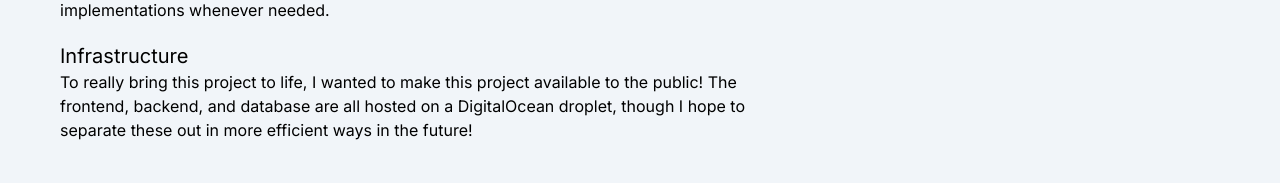
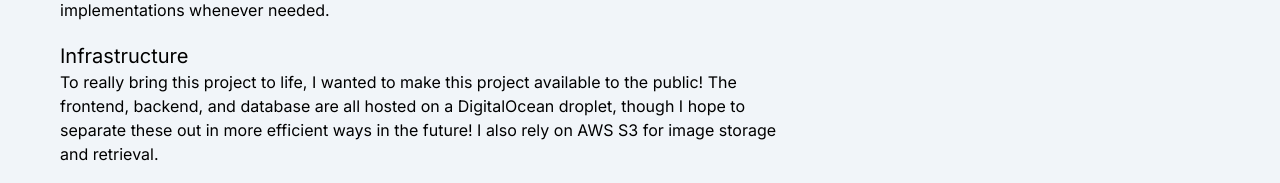
Before and after one commit to JackFord18/flora-feed, a Next.js app: page / in a window 1280 px wide. Shown: the part 950-1133 px from the top of the page. Before the commit the page ends 1112 px from the top, so only its background shows below. Built offline with nearby package versions, Linux system fonts and the light colour scheme.

Commit message:
Update infrastructure section of home page

```diff
--- a/app/page.js
+++ b/app/page.js
@@ -75,7 +75,7 @@ export default function Home() {
               <p>
                 To really bring this project to life, I wanted to make this project available to the public! The frontend, backend,
                 and database are all hosted on a DigitalOcean droplet, though I hope to separate these out in more efficient ways
-                in the future!
+                in the future! I also rely on AWS S3 for image storage and retrieval.
               </p>
             </div>
           </div>
```
